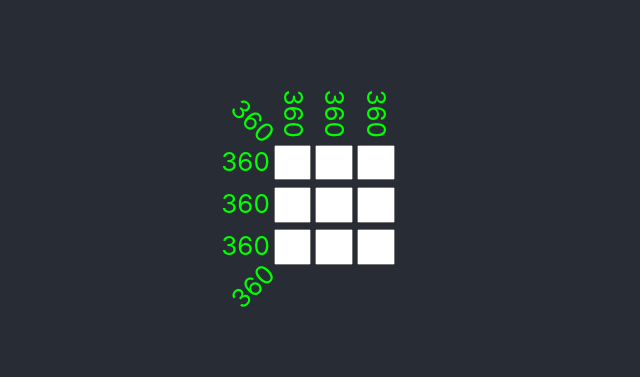
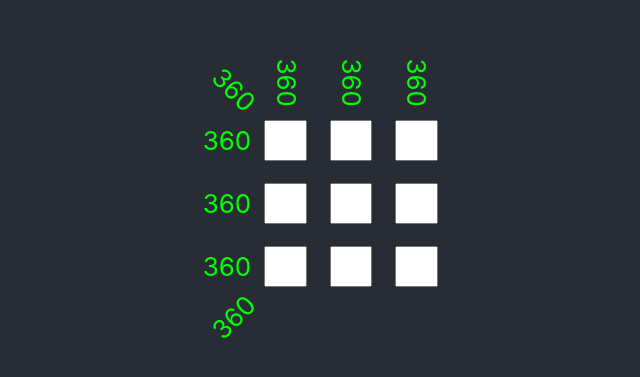
Before and after one commit to keidax/cactpot-solver, a React (Create React App) app: page / in a window 1280 px wide. Shown: the part 213-590 px from the top of the page, without its empty margins (332-972 px from the left). Built offline with nearby package versions, Linux system fonts and the light colour scheme.

Commit message:
Adjust input size

```diff
--- a/src/App.css
+++ b/src/App.css
@@ -40,6 +40,7 @@
 
 .number-horizontal {
     text-align: right;
+    width: 5ch;
 }
 
 .cell-rotated-center {
--- a/src/Square.css
+++ b/src/Square.css
@@ -1,5 +1,7 @@
 .number-input {
-    width: 4ch;
-    height: 4ch;
+    width: 3ch;
+    height: 3ch;
     text-align: center;
+    font-size: 1.3rem;
+    margin: 0.8ch;
 }
```
